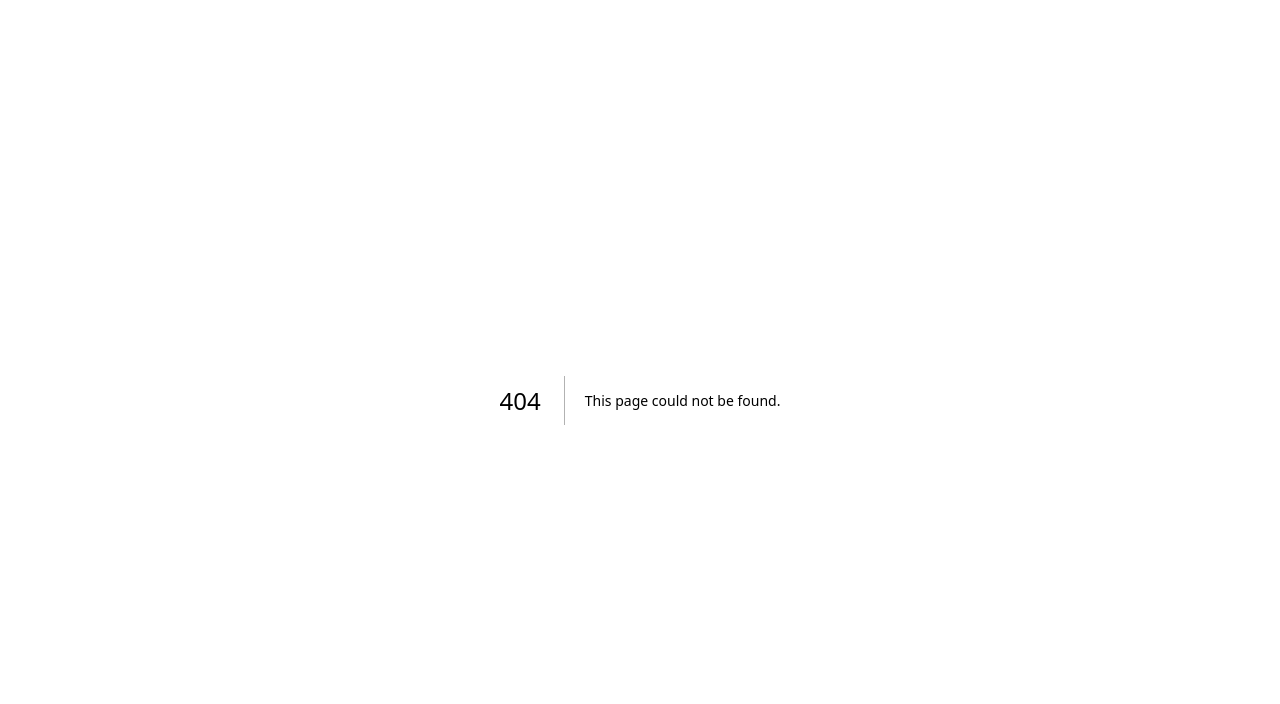
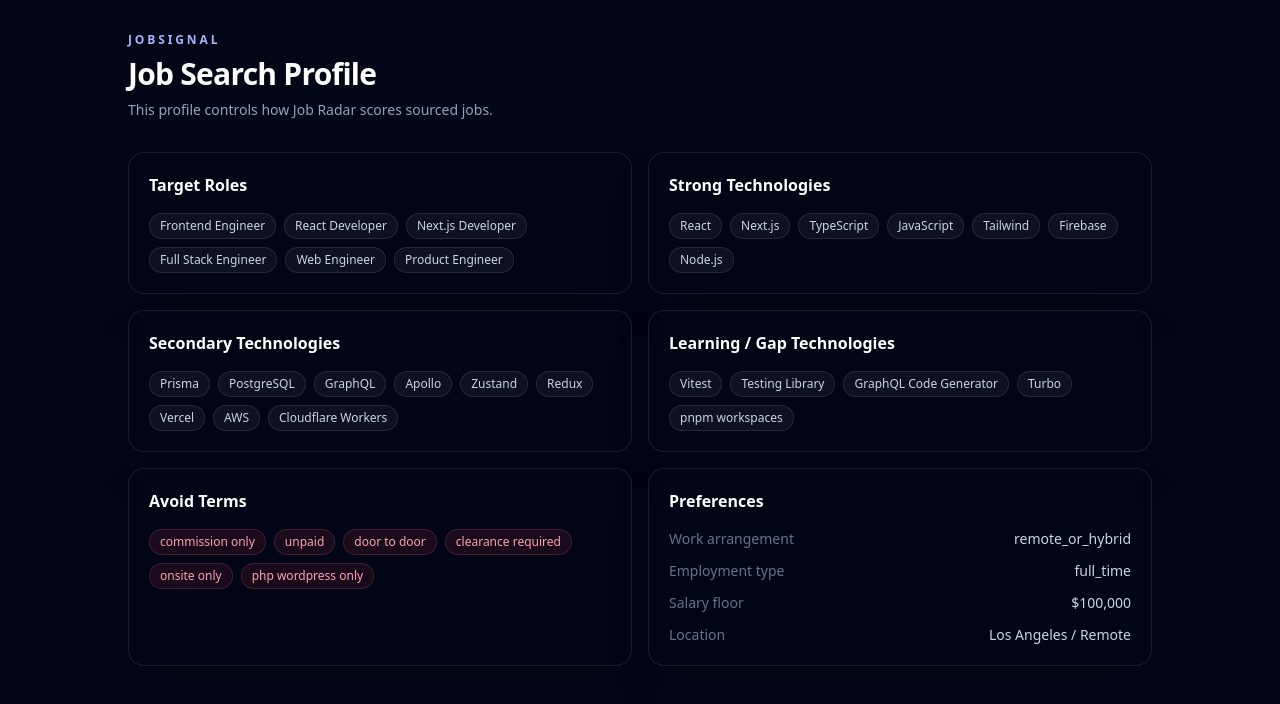
Before and after one commit to n8watkins/jobsignal, a Next.js app in the folder apps/web/: page /profile in a window 1280 px wide. Before the commit this address had no page. Shown: the top 704 px of the page. Built offline with nearby package versions, Linux system fonts and the light colour scheme; no server answers; the database is empty.

Commit message:
Add job search profile page

```diff
--- /dev/null
+++ b/apps/web/src/app/profile/page.tsx
@@ -0,0 +1,50 @@
+import { Badge, Card } from "@/components/ui";
+import { prisma } from "@/lib/prisma";
+import { DEFAULT_JOB_SEARCH_PROFILE } from "@/lib/profile/default-profile";
+import { profileRecordToValues } from "@/lib/profile/profile-utils";
+
+const DEFAULT_USER_EMAIL = process.env.SINGLE_USER_EMAIL || "nathancwatkins23@gmail.com";
+
+export const dynamic = "force-dynamic";
+
+export default async function ProfilePage() {
+  const user = await prisma.user.findUnique({ where: { email: DEFAULT_USER_EMAIL } });
+  const record = user ? await prisma.jobSearchProfile.findUnique({ where: { userId: user.id } }) : null;
+  const profile = profileRecordToValues(record);
+
+  return (
+    <main className="min-h-screen bg-slate-950 px-6 py-8 text-slate-100">
+      <div className="mx-auto max-w-5xl">
+        <div className="mb-8">
+          <p className="text-xs font-semibold uppercase tracking-[0.24em] text-indigo-300">JobSignal</p>
+          <h1 className="mt-2 text-3xl font-bold tracking-tight text-white">Job Search Profile</h1>
+          <p className="mt-2 max-w-2xl text-sm text-slate-400">This profile controls how Job Radar scores sourced jobs.</p>
+        </div>
+        <section className="grid gap-4 md:grid-cols-2">
+          <ProfileCard title="Target Roles" items={profile.targetRoles} />
+          <ProfileCard title="Strong Technologies" items={profile.strongTechnologies} />
+          <ProfileCard title="Secondary Technologies" items={profile.secondaryTechnologies} />
+          <ProfileCard title="Learning / Gap Technologies" items={profile.learningTechnologies} />
+          <ProfileCard title="Avoid Terms" items={profile.avoidTerms} danger />
+          <Card className="p-5">
+            <h2 className="font-semibold text-white">Preferences</h2>
+            <div className="mt-4 space-y-3 text-sm text-slate-300">
+              <Meta label="Work arrangement" value={profile.preferredWorkArrangement} />
+              <Meta label="Employment type" value={profile.preferredEmploymentType} />
+              <Meta label="Salary floor" value={profile.salaryFloor ? `$${profile.salaryFloor.toLocaleString()}` : "Not set"} />
+              <Meta label="Location" value={profile.preferredLocation || DEFAULT_JOB_SEARCH_PROFILE.preferredLocation} />
+            </div>
+          </Card>
+        </section>
+      </div>
+    </main>
+  );
+}
+
+function ProfileCard({ title, items, danger = false }: { title: string; items: string[]; danger?: boolean }) {
+  return <Card className="p-5"><h2 className="font-semibold text-white">{title}</h2><div className="mt-4 flex flex-wrap gap-2">{items.map((item) => <Badge key={item} className={danger ? "border-rose-400/20 bg-rose-500/10 text-rose-300" : "border-white/10 bg-white/5 text-slate-300"}>{item}</Badge>)}</div></Card>;
+}
+
+function Meta({ label, value }: { label: string; value: string }) {
+  return <div className="flex justify-between gap-4"><span className="text-slate-500">{label}</span><span>{value}</span></div>;
+}
```
